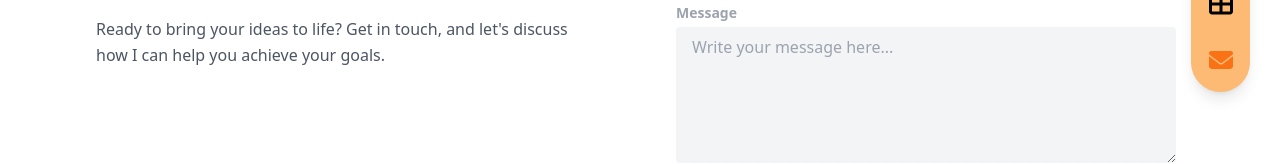
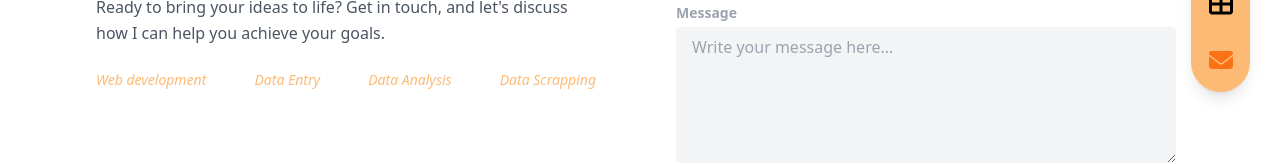
Before and after one commit to MBEDOBE/dkm, a React (Vite) app: page /contact in a window 1280 px wide. Shown: the part 424-588 px from the top of the page. Built offline with nearby package versions, Linux system fonts and the light colour scheme.

Commit message:
updated logo in topbar

```diff
--- a/src/components/topbar/Topbar.jsx
+++ b/src/components/topbar/Topbar.jsx
@@ -15,7 +15,9 @@ const Topbar = () => {
 
   return (
     <header className="z-50 flex flex-col items-center py-2 mt-2 rounded-md shadow bg-gray-50 md:px-8 lg:px-4 md:flex-row md:justify-between md:w-full">
-      <img src="/logo.webp" alt="" className="w-40" />
+      <Link to="/">
+        <img src="/logo.webp" alt="" className="w-40" />
+      </Link>
 
       <div className="flex flex-col items-center space-y-1 md:items-end">
         <div className="flex space-x-6 text-black text-[32px]">
--- a/src/pages/contact/Contact.jsx
+++ b/src/pages/contact/Contact.jsx
@@ -130,6 +130,12 @@ const Contact = () => {
             Ready to bring your ideas to life? Get in touch, and let&apos;s
             discuss how I can help you achieve your goals.
           </p>
+          <div className="flex justify-between text-orange-300">
+            <span className="text-sm italic">Web development</span>
+            <span className="text-sm italic">Data Entry</span>
+            <span className="text-sm italic">Data Analysis</span>
+            <span className="text-sm italic">Data Scrapping</span>
+          </div>
         </motion.div>
 
         {/* Contact Form */}
```
